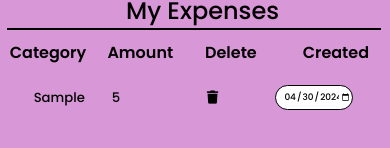
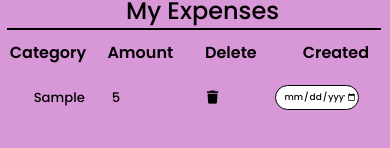
Before and after one commit to Nithilesh2/budgetplanner-client, a React (Create React App) app: page /expenses in a window 390 px wide. Both pictures are taken after typing "Sample", "5" into the empty fields and a click on the button "ADD". Shown: the part 514-662 px from the top of the page. Built offline with nearby package versions, Linux system fonts and the light colour scheme.

Commit message:
updated v1

```diff
--- a/src/components/expenseLi.jsx
+++ b/src/components/expenseLi.jsx
@@ -1,16 +1,19 @@
-import React, { useEffect, useState } from "react"
+import React
+// , { useEffect, useState }
+  from "react"
 
 export default function ExpenseLi(props) {
-  const [date, setDate] = useState()
+  // const [date, setDate] = useState("")
 
-  useEffect(() => {
-    const today = new Date().toISOString().split("T")[0]
-    setDate(today)
-  }, [])
+  // const today = new Date().toISOString().split("T")[0]
 
-  const dateInputChange = (eve) => {
-    setDate(eve.target.value)
-  }
+  // useEffect(() => {
+  //   setDate(today)
+  // }, [today])
+
+  // const dateInputChange = (eve) => {
+  //   setDate(eve.target.value)
+  // }
   return (
     <>
       <li>
@@ -22,10 +25,10 @@ export default function ExpenseLi(props) {
             onClick={props.onDelete}
           ></i>
         </span>
-          <i
-            className="fa-solid fa-trash expenseActionDeactive"
-            onClick={props.onDelete}
-          ></i>
+        <i
+          className="fa-solid fa-trash expenseActionDeactive"
+          onClick={props.onDelete}
+        ></i>
 
         <span className="expenseDate">
           {/* {props.date.toLocaleString("default", {
@@ -35,8 +38,8 @@ export default function ExpenseLi(props) {
           <input
             className="expenseDate"
             type="date"
-            value={date}
-            onChange={dateInputChange}
+            // value={date}
+            // onChange={dateInputChange}
           />
         </span>
       </li>
--- a/src/css/expenses.css
+++ b/src/css/expenses.css
@@ -622,8 +622,8 @@ ion-icon {
 
   .expenseDate {
     height: 25px;
-    max-width: 130px;
-    width: 70%;
+    max-width: 150px;
+    width: 75%;
     padding-left: 7px;
     font-size: 0.56rem;
     margin-left: 10px;
```
